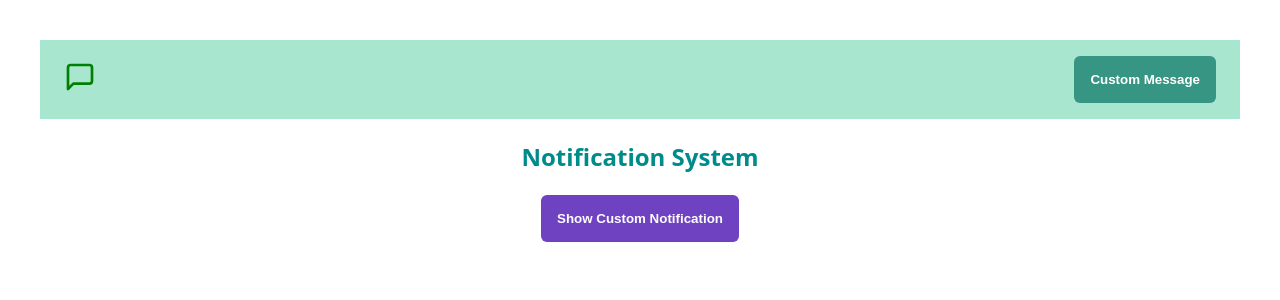
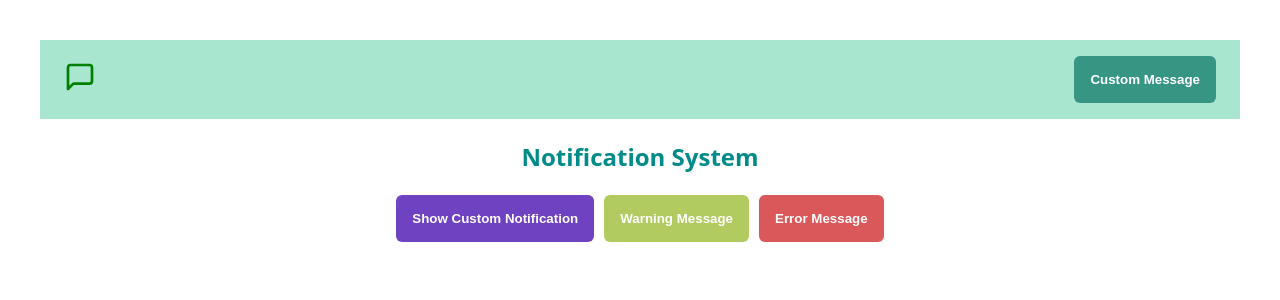
Before and after one commit to MiguelAngelGonzalesMelgar/digital-academy-react-context-assigment, a React (Vite) app: page / in a window 1280 px wide. Shown: the top 300 px of the page. Built offline with nearby package versions, Linux system fonts and the light colour scheme.

Commit message:
feature: create more buttons to send a warning and error messages.

```diff
--- a/src/App.css
+++ b/src/App.css
@@ -7,3 +7,9 @@
  h2 {
   color:darkcyan;
  }
+
+ .button-container {
+  display: flex;
+  justify-content: center;
+  gap: 10px;
+ }
--- a/src/App.tsx
+++ b/src/App.tsx
@@ -1,6 +1,8 @@
 import './App.css'
 import Navbar from './components/navbar/Navbar';
 import TriggerButton from './components/triggerButton/TriggerButton';
+import TriggerButton3 from './components/triggerButton3/triggerButton3';
+import TriggerButton4 from './components/triggerButton4/triggerButton4';
 import { NotificationsProvider } from './context/NotificationsProvider'
 
 function App() {
@@ -10,7 +12,11 @@ function App() {
       <Navbar/>
       <main>
         <h2>Notification System</h2>
+        <section className='button-container'>
         <TriggerButton />
+        <TriggerButton3 />
+        <TriggerButton4 />
+        </section>
       </main>
     </NotificationsProvider>
   );
--- /dev/null
+++ b/src/components/triggerButton3/triggerButton3.module.css
@@ -0,0 +1,14 @@
+.button {
+  background-color: #b2cb60;
+  color: white;
+  border: none;
+  padding: 16px 16px;
+  border-radius: 6px;
+  font-weight: 600;
+  cursor: pointer;
+  transition: background-color 0.2s ease;
+}
+
+.button:hover {
+  background-color: #bbe37f;
+}
--- /dev/null
+++ b/src/components/triggerButton3/triggerButton3.tsx
@@ -0,0 +1,21 @@
+import { useContext } from "react";
+import { NotificationsContext } from "../../context/NotificationsContext";
+import styles from "./triggerButton3.module.css"
+
+const TriggerButton3 = () => {
+  const {showNotification} = useContext(NotificationsContext);
+
+  const handleOnClick = (): void => {
+    showNotification("Warning: Unsecure credentials", "Warning")
+  }
+  return (
+    <button
+    className={styles.button}
+    onClick={handleOnClick}
+    >
+    Warning Message
+  </button>
+  )
+}
+
+export default TriggerButton3;
--- /dev/null
+++ b/src/components/triggerButton4/triggerButton4.module.css
@@ -0,0 +1,14 @@
+.button {
+  background-color: #db585a;
+  color: white;
+  border: none;
+  padding: 16px 16px;
+  border-radius: 6px;
+  font-weight: 600;
+  cursor: pointer;
+  transition: background-color 0.2s ease;
+}
+
+.button:hover {
+  background-color: #720e0e;
+}
--- /dev/null
+++ b/src/components/triggerButton4/triggerButton4.tsx
@@ -0,0 +1,21 @@
+import { useContext } from "react";
+import { NotificationsContext } from "../../context/NotificationsContext";
+import styles from "./triggerButton4.module.css"
+
+const TriggerButton4 = () => {
+  const {showNotification} = useContext(NotificationsContext);
+
+  const handleOnClick = (): void => {
+    showNotification("Critical Error: Invalid credentials!", "Error")
+  }
+  return (
+    <button
+    className={styles.button}
+    onClick={handleOnClick}
+    >
+    Error Message
+  </button>
+  )
+}
+
+export default TriggerButton4;
--- a/src/context/NotificationsProvider.tsx
+++ b/src/context/NotificationsProvider.tsx
@@ -1,6 +1,6 @@
 import { useState, type ReactNode } from "react";
 import { NotificationsContext, type Notification, type NotificationType } from "./NotificationsContext";
-import NotificationsList from "../components/notification/notificationList";
+import NotificationsList from "../components/notification/NotificationList"
 
 interface NotificationsProviderProps {
   children: ReactNode;
```
